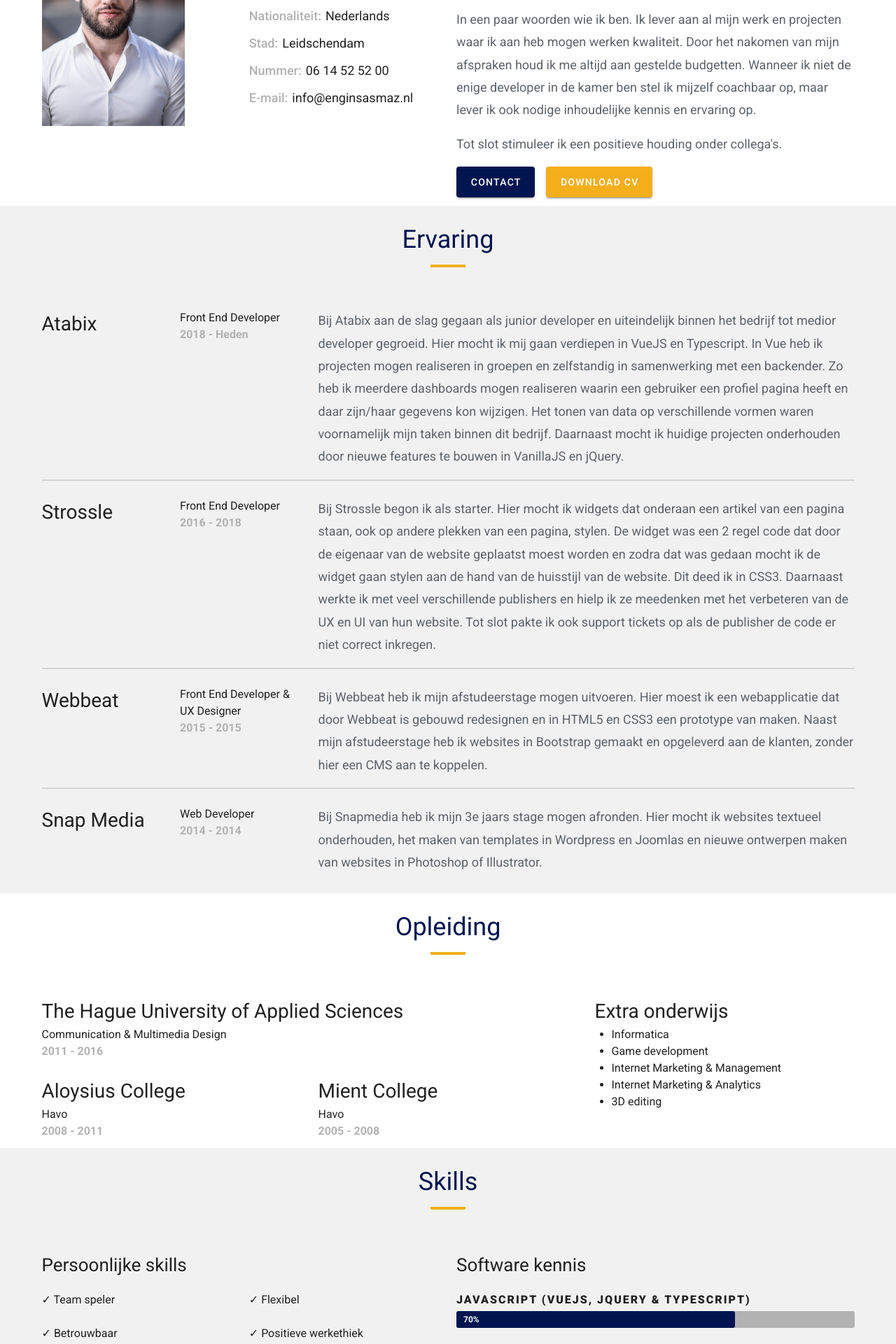
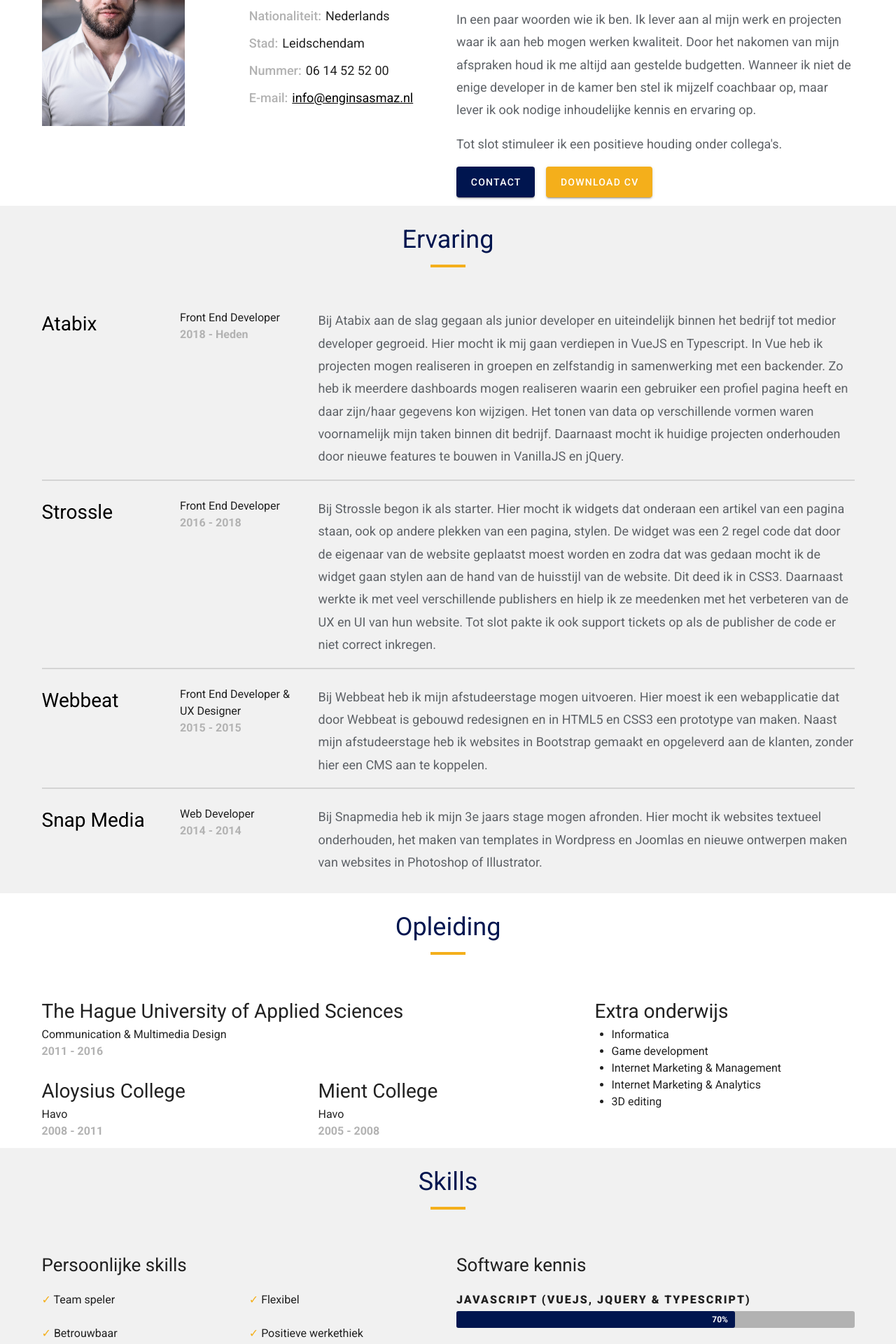
Before and after one commit to Enginovic/portfolio, a Vue app: page / in a window 1280 px wide. Shown: the part 600-2520 px from the top of the page at 70% size. Built offline with nearby package versions, Linux system fonts and the light colour scheme.

Commit message:
added links and styling

```diff
--- a/src/assets/scss/_base.scss
+++ b/src/assets/scss/_base.scss
@@ -25,6 +25,14 @@
   font-weight: 400;
 }
 
+a {
+  color: black !important;
+
+  &:hover {
+    color: $secondary !important;
+  }
+}
+
 p {
   font-size: 18px;
   line-height: 1.8;
--- a/src/components/About/About.vue
+++ b/src/components/About/About.vue
@@ -18,7 +18,7 @@
             <li><span class="listLabel">Nationaliteit:</span>Nederlands</li>
             <li><span class="listLabel">Stad:</span>Leidschendam</li>
             <li><span class="listLabel">Nummer:</span>06 14 52 52 00</li>
-            <li><span class="listLabel">E-mail:</span>info@enginsasmaz.nl</li>
+            <li><span class="listLabel">E-mail:</span><a href="mailto:info@enginsasmaz.nl" target="_blank">info@enginsasmaz.nl</a></li>
           </ul>
         </v-col>
         <v-col sm="12" md="5" lg="6">
--- a/src/components/Contact/contact.scss
+++ b/src/components/Contact/contact.scss
@@ -33,5 +33,4 @@ p {
 
 a {
   color: #fff !important;
-  text-decoration: none;
 }
--- a/src/components/Experience/Experience.js
+++ b/src/components/Experience/Experience.js
@@ -6,19 +6,22 @@ export default {
           companyName: 'Atabix',
           function: 'Front End Developer',
           period: '2018 - Heden',
-          activity: 'Bij Atabix aan de slag gegaan als junior developer en uiteindelijk binnen het bedrijf tot medior developer gegroeid. Hier mocht ik mij gaan verdiepen in VueJS en Typescript. In Vue heb ik projecten mogen realiseren in groepen en zelfstandig in samenwerking met een backender. Zo heb ik meerdere dashboards mogen realiseren waarin een gebruiker een profiel pagina heeft en daar zijn/haar gegevens kon wijzigen. Het tonen van data op verschillende vormen waren voornamelijk mijn taken binnen dit bedrijf. Daarnaast mocht ik huidige projecten onderhouden door nieuwe features te bouwen in VanillaJS en jQuery.'
+          activity: 'Bij Atabix aan de slag gegaan als junior developer en uiteindelijk binnen het bedrijf tot medior developer gegroeid. Hier mocht ik mij gaan verdiepen in VueJS en Typescript. In Vue heb ik projecten mogen realiseren in groepen en zelfstandig in samenwerking met een backender. Zo heb ik meerdere dashboards mogen realiseren waarin een gebruiker een profiel pagina heeft en daar zijn/haar gegevens kon wijzigen. Het tonen van data op verschillende vormen waren voornamelijk mijn taken binnen dit bedrijf. Daarnaast mocht ik huidige projecten onderhouden door nieuwe features te bouwen in VanillaJS en jQuery.',
+          link: 'https://atabix.com/'
         },
         {
           companyName: 'Strossle',
           function: 'Front End Developer',
           period: '2016 - 2018',
-          activity: 'Bij Strossle begon ik als starter. Hier mocht ik widgets dat onderaan een artikel van een pagina staan, ook op andere plekken van een pagina, stylen. De widget was een 2 regel code dat door de eigenaar van de website geplaatst moest worden en zodra dat was gedaan mocht ik de widget gaan stylen aan de hand van de huisstijl van de website. Dit deed ik in CSS3. Daarnaast werkte ik met veel verschillende publishers en hielp ik ze meedenken met het verbeteren van de UX en UI van hun website. Tot slot pakte ik ook support tickets op als de publisher de code er niet correct inkregen.'
+          activity: 'Bij Strossle begon ik als starter. Hier mocht ik widgets dat onderaan een artikel van een pagina staan, ook op andere plekken van een pagina, stylen. De widget was een 2 regel code dat door de eigenaar van de website geplaatst moest worden en zodra dat was gedaan mocht ik de widget gaan stylen aan de hand van de huisstijl van de website. Dit deed ik in CSS3. Daarnaast werkte ik met veel verschillende publishers en hielp ik ze meedenken met het verbeteren van de UX en UI van hun website. Tot slot pakte ik ook support tickets op als de publisher de code er niet correct inkregen.',
+          link: 'https://strossle.com/'
         },
         {
           companyName: 'Webbeat',
           function: 'Front End Developer & UX Designer',
           period: '2015 - 2015',
-          activity: 'Bij Webbeat heb ik mijn afstudeerstage mogen uitvoeren. Hier moest ik een webapplicatie dat door Webbeat is gebouwd redesignen en in HTML5 en CSS3 een prototype van maken. Naast mijn afstudeerstage heb ik websites in Bootstrap gemaakt en opgeleverd aan de klanten, zonder hier een CMS aan te koppelen.'
+          activity: 'Bij Webbeat heb ik mijn afstudeerstage mogen uitvoeren. Hier moest ik een webapplicatie dat door Webbeat is gebouwd redesignen en in HTML5 en CSS3 een prototype van maken. Naast mijn afstudeerstage heb ik websites in Bootstrap gemaakt en opgeleverd aan de klanten, zonder hier een CMS aan te koppelen.',
+          link: 'https://webbeat.nl/'
         },
         {
           companyName: 'Snap Media',
--- a/src/components/Experience/Experience.vue
+++ b/src/components/Experience/Experience.vue
@@ -16,7 +16,11 @@
         >
           <v-row>
             <v-col cols="12" sm="12" md="2">
-              <h3 class="companyName">{{ experience.companyName }}</h3>
+              <h3 class="companyName">
+                <a :href="experience.link" target="_blank">
+                  {{ experience.companyName }}
+                </a>
+              </h3>
             </v-col>
             <v-col cols="12" sm="12" md="2">
               <div class="function">{{ experience.function }}</div>
--- a/src/components/Experience/experience.scss
+++ b/src/components/Experience/experience.scss
@@ -19,3 +19,7 @@
 .v-divider {
   border-width: 1px;
 }
+
+a {
+  text-decoration: none;
+}
--- a/src/components/Skills/skills.scss
+++ b/src/components/Skills/skills.scss
@@ -7,6 +7,7 @@
   &::before {
     content: '✓';
     display: inline;
+    color: $secondary;
   }
 }
 
@@ -36,4 +37,5 @@
   font-size: 12px;
   padding: 3px 10px;
   font-weight: bold;
+  text-align: right;
 }
```
